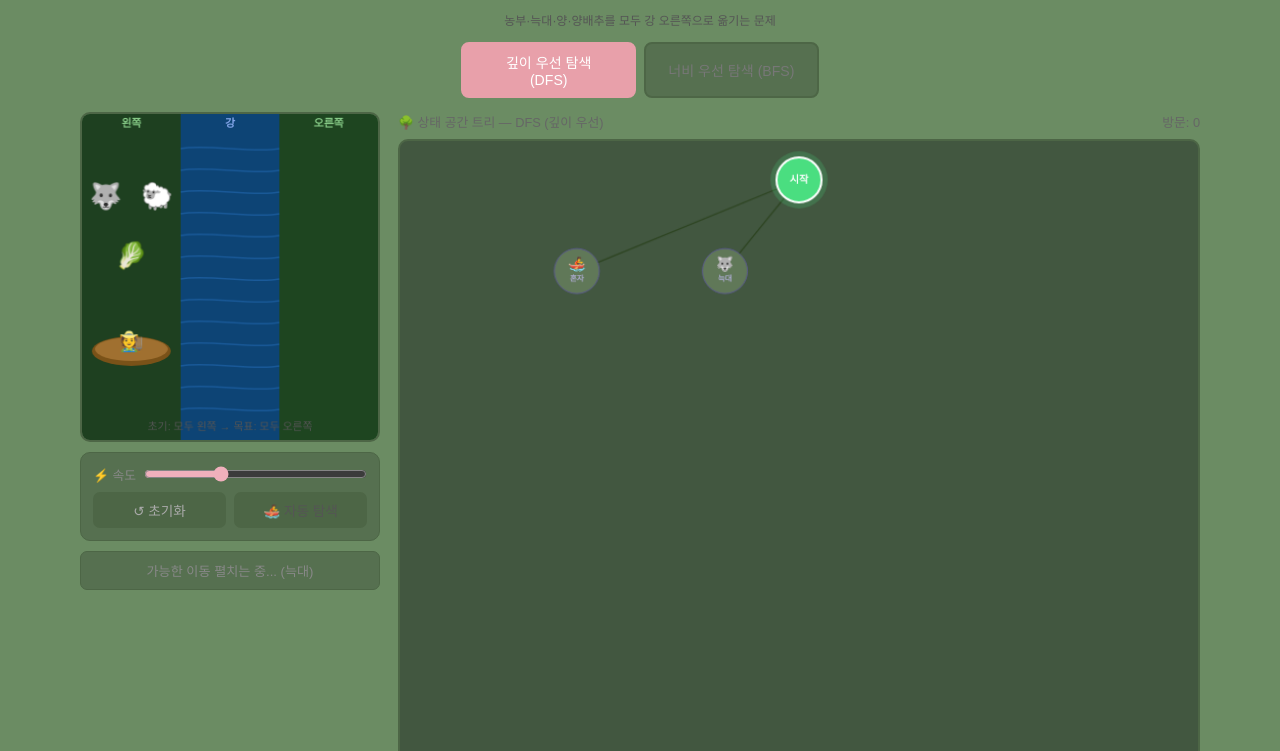
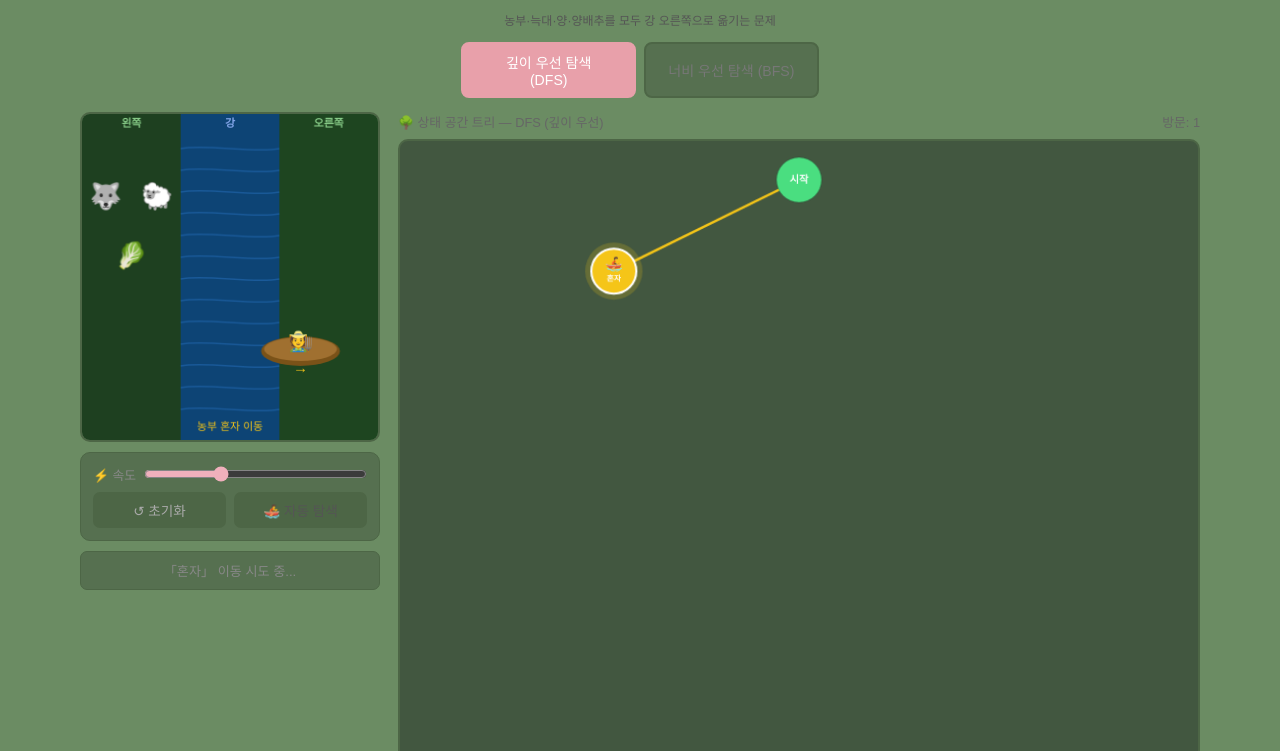
Before and after one commit to 8laos/river-crossing-viz, a plain HTML site: page index.html in a window 1280 px wide. Both pictures are taken after a click on the button "🚣 자동 탐색". Shown: the part 49-800 px from the top of the page. Drawn offline with Linux system fonts and the light colour scheme; a web font is replaced by a local one.

Commit message:
DFS에서 회색 pending 노드 제거 — 노드가 탐색 시 바로 등장

```diff
--- a/index.html
+++ b/index.html
@@ -150,7 +150,7 @@ const COL={
   solution: '#60a5fa',   // 파랑 — 해 경로
 };
 
-// ── DFS 단계 생성 (자식 먼저 회색으로 펼친 뒤 평가) ───────────────
+// ── DFS 단계 생성 ────────────────────────────────────────────────
 function buildDFS(){
   nodeMap={}; edgeList=[]; steps=[];
   let uid=0;
@@ -168,25 +168,15 @@ function buildDFS(){
     }
     if(depth>14) return false;
 
-    const moves=getMoves(state);
-    const childIds=[];
-
-    // 1단계: 가능한 이동 모두 회색 노드로 먼저 표시
-    for(const mv of moves){
+    for(const mv of getMoves(state)){
       const id=uid++;
       const node={id,parentId,label:mv.label,emoji:mv.emoji,state:mv.next,level:depth+1,children:[]};
       nodeMap[id]=node;
       nodeMap[parentId].children.push(id);
       edgeList.push({from:parentId,to:id});
-      childIds.push({id,mv});
-      steps.push({t:'node',id,status:'pending'}); // 회색
-    }
 
-    // 2단계: 하나씩 평가
-    for(const {id,mv} of childIds){
       const nk=key(mv.next);
-
-      steps.push({t:'upd',id,status:'trying'});  // 노랑
+      steps.push({t:'node',id,status:'trying'});  // 바로 노랑으로 등장
       steps.push({t:'river',prev:state,cur:mv.next,moving:mv.label});
 
       if(!isValid(mv.next)||visited.has(nk)){
@@ -435,16 +425,12 @@ async function runAnim(){
       case 'node':{
         revealed.add(step.id);
         nodeState[step.id]=step.status;
-        if(step.status!=='pending') activeId=step.id;
+        activeId=step.id;
         const n=nodeMap[step.id];
-        if(step.status==='trying'||step.status==='pending'){
-          if(step.status==='trying'){
-            visitCnt++;
-            document.getElementById('vcnt').textContent=`방문: ${visitCnt}`;
-            setStatus(`「${n.label}」 이동 시도 중...`);
-          } else {
-            setStatus(`가능한 이동 펼치는 중... (${n.label})`);
-          }
+        if(step.status==='trying'){
+          visitCnt++;
+          document.getElementById('vcnt').textContent=`방문: ${visitCnt}`;
+          setStatus(`「${n.label}」 이동 시도 중...`);
         }
         break;
       }
```
